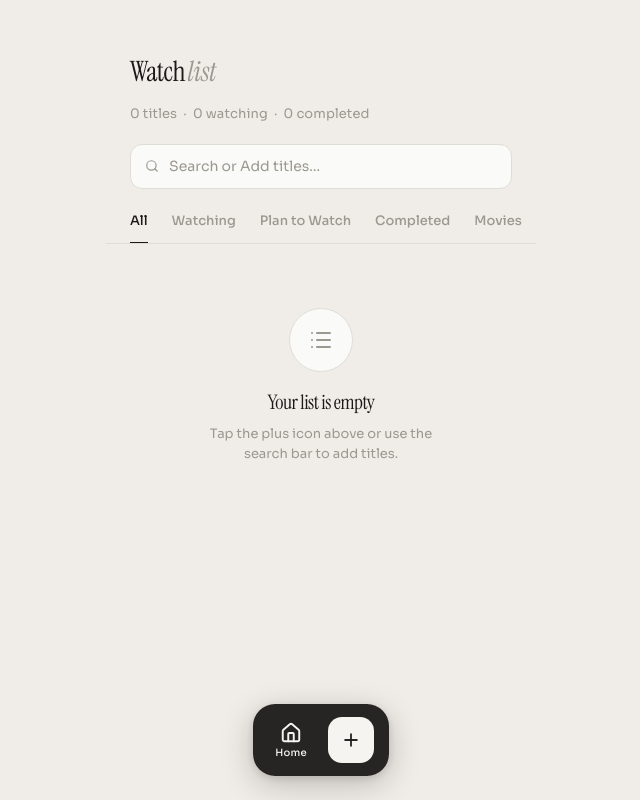
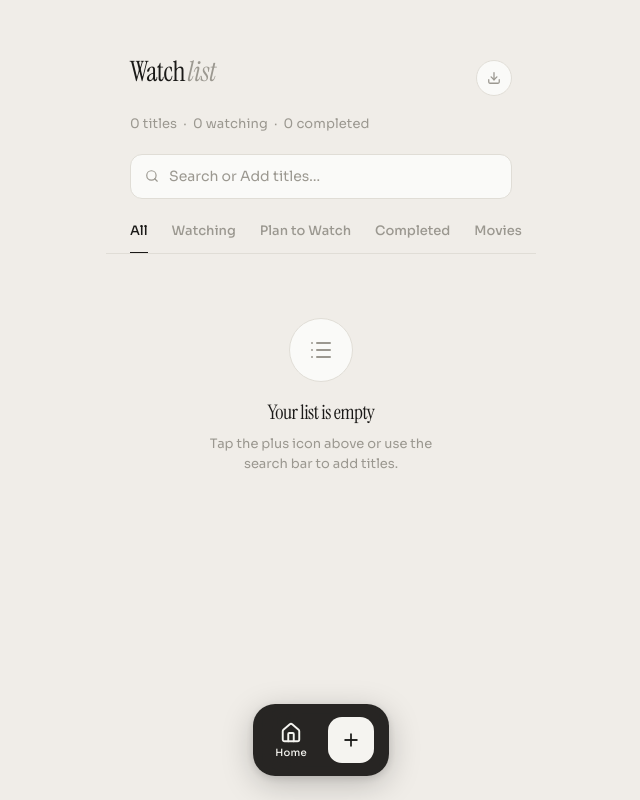
Before and after one commit to Harindu12/CineList2, a React (Vite) app: page / in a window 1280 px wide. Shown: the whole page, without its empty margins (319-959 px from the left). Built offline with nearby package versions, Linux system fonts and the light colour scheme.

Commit message:
feat: Add data export functionality
Implements an export feature to allow users to download their watchlist data as a JSON file. This provides a way to back up or migrate data. Includes a new "Download" icon in the header.

```diff
--- a/src/App.tsx
+++ b/src/App.tsx
@@ -1,7 +1,7 @@
 import React, { useState, useEffect, useMemo } from 'react';
 import { GoogleGenAI, Type } from '@google/genai';
 import { motion, AnimatePresence } from 'motion/react';
-import { Clapperboard, X, Plus, Home, Search as SearchIcon, Trash2, User, List, Star, ImagePlus } from 'lucide-react';
+import { Clapperboard, X, Plus, Home, Search as SearchIcon, Trash2, User, List, Star, ImagePlus, Download } from 'lucide-react';
 
 const STORAGE_KEY = 'cinelist_v1';
 
@@ -149,6 +149,19 @@
      return filtered;
   }, [items, filter]);
 
+  const handleExport = () => {
+    const dataStr = localStorage.getItem(STORAGE_KEY) || '[]';
+    const dataBlob = new Blob([dataStr], { type: 'application/json' });
+    const url = URL.createObjectURL(dataBlob);
+    const a = document.createElement('a');
+    a.href = url;
+    a.download = `watchlist_export_${new Date().toISOString().slice(0, 10)}.json`;
+    document.body.appendChild(a);
+    a.click();
+    document.body.removeChild(a);
+    URL.revokeObjectURL(url);
+  };
+
   const recentlyAdded = [...items].sort((a, b) => b.id - a.id).slice(0, 5);
   const watchingItems = items.filter(i => i.status === 'watching');
   const planItems = items.filter(i => i.status === 'plan' || !i.status);
@@ -164,6 +177,13 @@
         <div className="font-serif text-[28px] tracking-[-0.5px] leading-none text-brand-text">
            Watch<em className="italic text-brand-sub ml-0.5">list</em>
         </div>
+        <button
+           onClick={handleExport}
+           className="w-9 h-9 rounded-full border border-brand-border bg-brand-white flex items-center justify-center cursor-pointer active:scale-95 active:opacity-70 transition-all shrink-0 mt-[2px] text-brand-sub hover:text-brand-text hover:border-[#c5c2bb]"
+           title="Export Watchlist Data"
+        >
+           <Download size={14} strokeWidth={2.2} />
+        </button>
       </div>
 
       {/* SUMMARY */}
```
